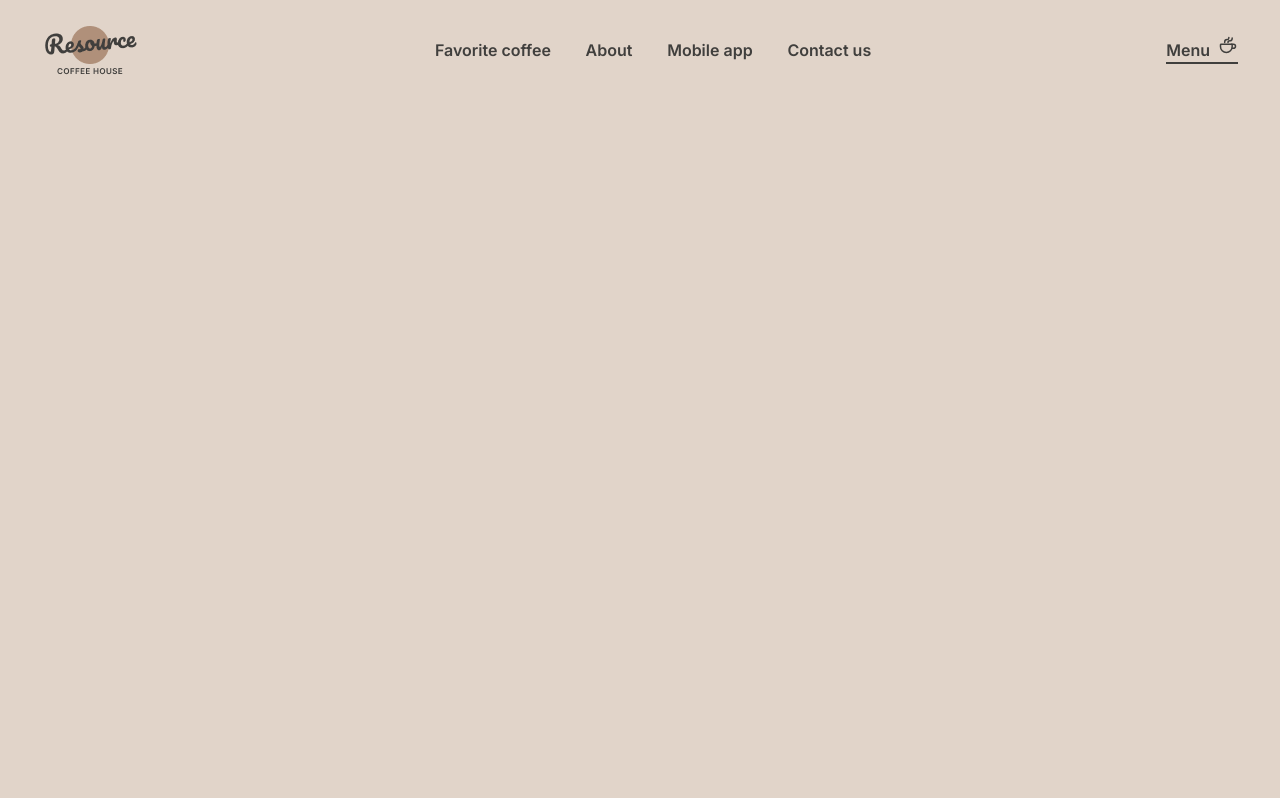
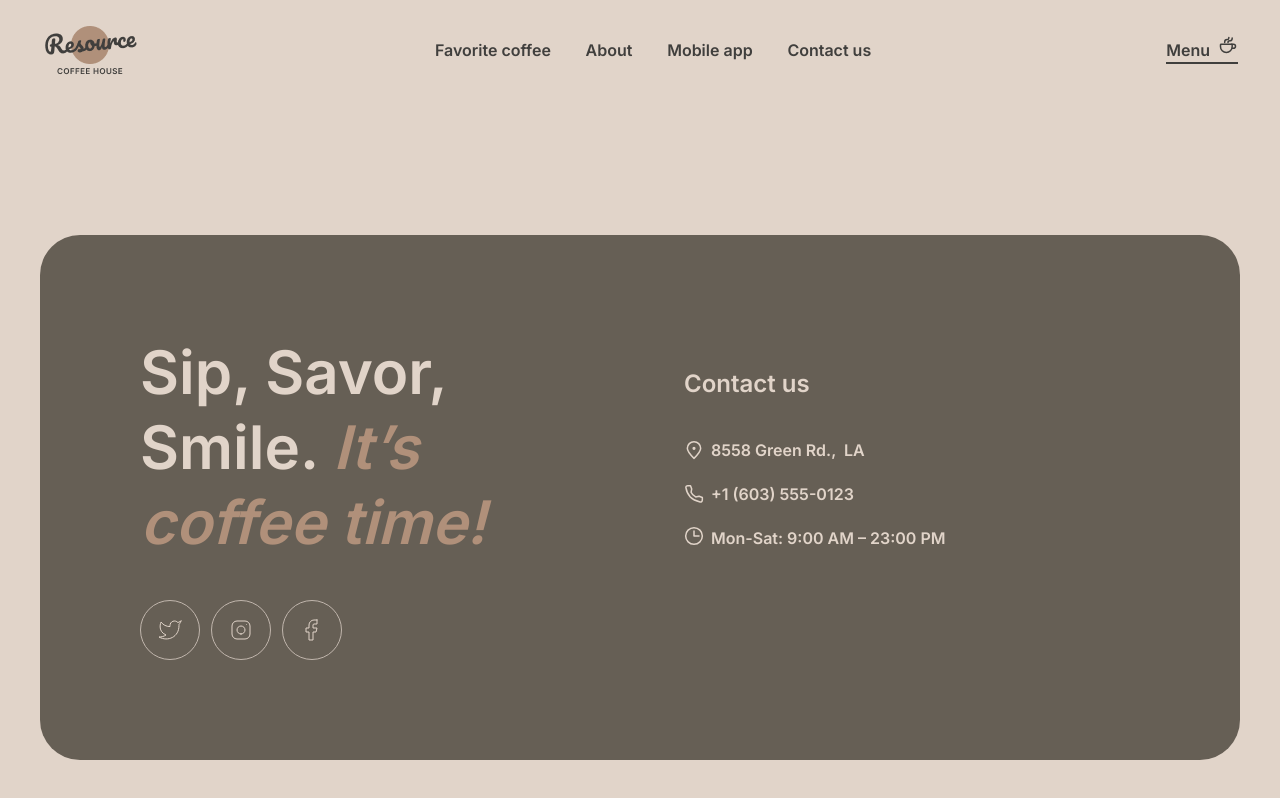
Before and after one commit to Tetiana-KET/RS-School-JSFE2023Q4_11.23-06.24, a plain HTML site: page coffee-house/pages/Home/index.html in a window 1280 px wide. Drawn offline with Linux system fonts and the light colour scheme; a web font is replaced by a local one.

Commit message:
feat(index.html, styles-common.css): add footer add footer layout and styles for both main and menu pages

```diff
--- a/coffee-house/pages/Home/index.html
+++ b/coffee-house/pages/Home/index.html
@@ -6,6 +6,7 @@
   <meta name="viewport" content="width=device-width, initial-scale=1.0">
   <link rel="icon" href="../../assets/favicon.ico" type="image/x-icon">
   <link href="https://fonts.googleapis.com/css?family=Inter:regular,600&display=swap" rel="stylesheet"/>
+  <link href="https://fonts.cdnfonts.com/css/inter?styles=29141" rel="stylesheet">
   <link rel="stylesheet" href="../../normalize.css">
   <link rel="stylesheet" href="../../styles-common.css">
   <link rel="stylesheet" href="style.css">
@@ -35,7 +36,33 @@
 
     </main>
     <footer class="footer">
-      <div class="footer__container"></div>
+      <div class="footer__container footer">
+        <div class="footer__content-wrap">
+          <div class="footer__offer offer">
+            <h2 class="offer__title">Sip, Savor, Smile. <span>It’s coffee time!</span></h2>
+            <div class="offer__socials socials">
+              <a href="https://twitter.com/?lang=ru" class="socials__item">
+                <img src="../../assets/icons/button-icon-twit.svg" alt="socials item icon" class="socials__item-img">
+              </a>
+              <a href="https://www.instagram.com/magazin_1000_dribnits/" class="socials__item">
+                <img src="../../assets/icons/button-icon-inst.svg" alt="socials item icon" class="socials__item-img">
+              </a>
+              <a href="https://www.facebook.com/magazin1000melochey" class="socials__item">
+                <img src="../../assets/icons/button-icon-F.svg" alt="socials item icon" class="socials__item-img">
+              </a>
+            </div>
+        </div>
+        <div class="footer__contacts-info contacts">
+          <h4 class="contacts__title">Contact us</h4>
+          <ul class="contacts__list">
+            <li class="contacts__item"><a class="contacts__link link-location" href="https://www.google.com/maps/search/8558+Green+Rd.,+LA/@34.0563767,-118.1519766,11z" target="_blank"><pre>8558 Green Rd.,  LA</pre></a></li>
+            <li class="contacts__item"><a class="contacts__link link-phone" href="tel:+16035550123">+1 (603) 555-0123</a></li>
+            <li class="contacts__item item-hours">Mon-Sat: 9:00 AM – 23:00 PM</li>
+          </ul>
+
+        </div>
+        </div>
+      </div>
     </footer>
   </div>
   <script src="index.js"></script>
--- a/coffee-house/styles-common.css
+++ b/coffee-house/styles-common.css
@@ -11,12 +11,14 @@
 
 html {
   scroll-behavior: smooth;
+  height: 100%;
 }
 
 body {
-  font-family: "Inter";
+  font-family: 'Inter', sans-serif;
   color: var(--text-dark);
   background-color: var(--background-body);
+  height: 100%;
 }
 
 body.no-scroll {
@@ -30,37 +32,41 @@ body.no-scroll {
   padding: 0 15px;
 }
 
+h2 {
+  font-size: 60px;
+  font-weight: 600;
+  line-height: 125%;
+}
+
 .site-wrapper {
   min-height: 100%;
   display: flex;
   flex-direction: column;
+  justify-content: space-between;
   overflow: clip;
 }
 
-.header {
-}
 .header__container {
   padding: 20px 40px;
   display: flex;
   justify-content: space-between;
 }
+
 .header__logo-wrap {
   width: 100px;
   height: 60px;
 }
+
 .header__logo-wrap img {
   max-width: 100%;
 }
-.header__logo {
 
-}
 .header__nav {
   display: flex;
   justify-content: center;
   flex: 1 1 auto;
 }
-.nav {
-}
+
 .nav__list {
   width: 62%; /* 732/1188 */
   display: flex;
@@ -70,19 +76,18 @@ body.no-scroll {
   column-gap: 5.46%; /* 40/732 */
   row-gap: 5px;
 }
+
 .nav__item {
-
   font-weight: 600;
   line-height: 150%;
 }
-.nav__link {
-}
+
 .header__menu {
   position: relative;
   display: flex;
   align-items: center;
   padding-right: 30px;
-  background: url("./assets/icons/coffee-cup.svg") 52px 15px no-repeat;;
+  background: url('./assets/icons/coffee-cup.svg') 52px 15px no-repeat;
   font-weight: 600;
   line-height: 150%;
 }
@@ -96,3 +101,80 @@ body.no-scroll {
   background-color: var(--text-dark);
   bottom: 16px;
 }
+
+
+
+
+
+.footer__container {
+  padding: 40px;
+}
+
+.footer__content-wrap {
+  background-color: var(--background-container);
+  display: flex;
+  flex-wrap: wrap;
+  justify-content: space-between;
+  padding: 100px;
+  border-radius: 40px;
+  color: var(--background-body);
+}
+
+.footer__offer {
+  flex: 0 1 46%;
+}
+
+.offer__title {
+  margin-bottom: 40px;
+}
+
+.offer__title>span {
+  color: var(--text-accent);
+  font-style: italic;
+}
+
+.offer__socials {
+  display: flex;
+  justify-content: flex-start;
+  column-gap: 11px;
+  max-height: 60px;
+}
+
+.footer__contacts-info {
+  flex: 0 1 46%;
+  padding: 35px 0px 35px 4px;
+}
+
+.contacts pre{
+  display: inline;
+}
+
+.contacts__title {
+  font-size: 24px;
+  margin-bottom: 40px;
+}
+
+.contacts__list {
+  display: flex;
+  flex-direction: column;
+  row-gap: 20px;
+  font-weight: 600;
+  line-height: 150%;
+}
+
+.contacts__link,
+.item-hours {
+  padding-left: 27px;
+}
+
+.link-location {
+  background: url('./assets/icons/pin-alt.svg') no-repeat;
+}
+
+.link-phone {
+  background: url('./assets/icons/phone.svg') no-repeat;
+}
+
+.item-hours {
+  background: url('./assets/icons/clock.svg') no-repeat;
+}
```
Also changed, not shown: coffee-house/pages/Menu/index.html (+28 -1 lines), coffee-house/assets/icons/button-icon-F.svg (added), coffee-house/assets/icons/button-icon-inst.svg (added), coffee-house/assets/icons/button-icon-twit.svg (added), coffee-house/assets/icons/clock.svg (added), coffee-house/assets/icons/phone.svg (added), coffee-house/assets/icons/pin-alt.svg (added), coffee-house/normalize.css.
